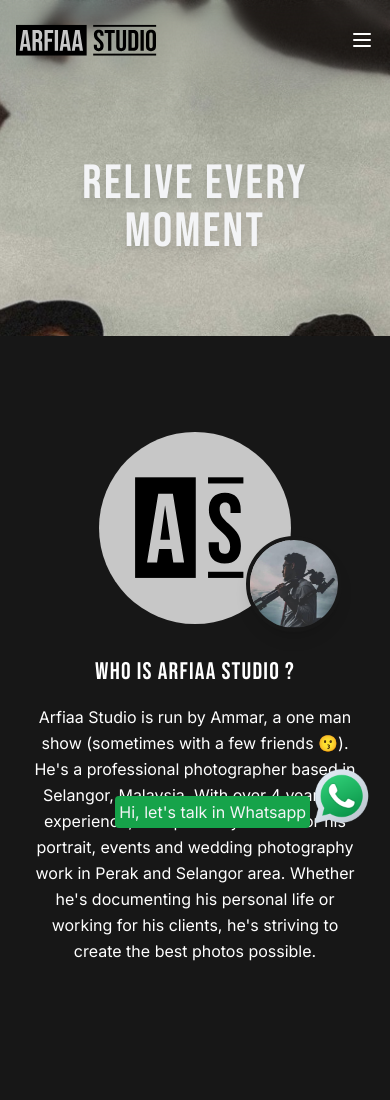
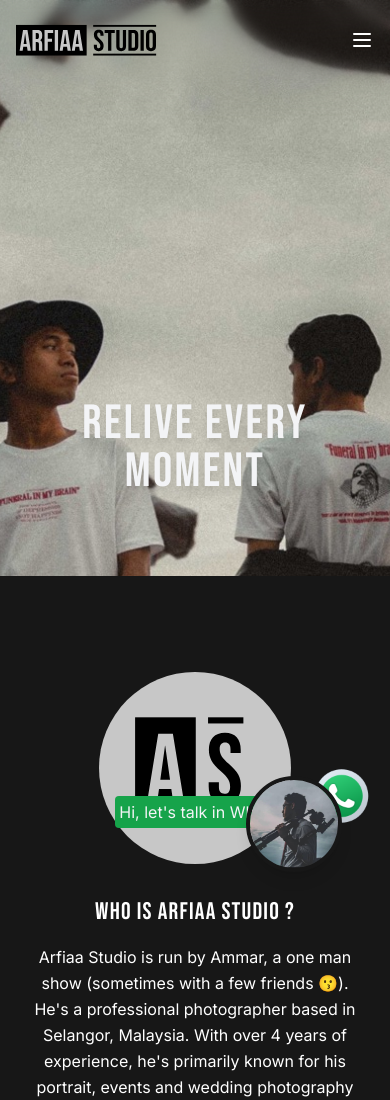
Before and after one commit to arfiaaAmmar/arfiaa-studio-website, a plain HTML site: page index.html in a window 390 px wide. Shown: the top 1100 px of the page. Drawn offline with nearby package versions, Linux system fonts and the light colour scheme; no server answers.

Commit message:
Fixed mobile view issue

```diff
--- a/index.html
+++ b/index.html
@@ -304,7 +304,7 @@
       </div>
     </nav>
 
-    <section class="h-[75vh] mt-20 md:mt-20 md:pt-20 text-center">
+    <section class="h-[75vh] mt-80 md:mt-20 md:pt-20 text-center">
       <div class="container max-w-6xl mx-auto px-4">
         <h2
           class="text-5xl md:text-7xl font-bebas tracking-wider text-gray-100 opacity-0 animate-fadeIn animate-delay-200 drop-shadow-lg"
```
